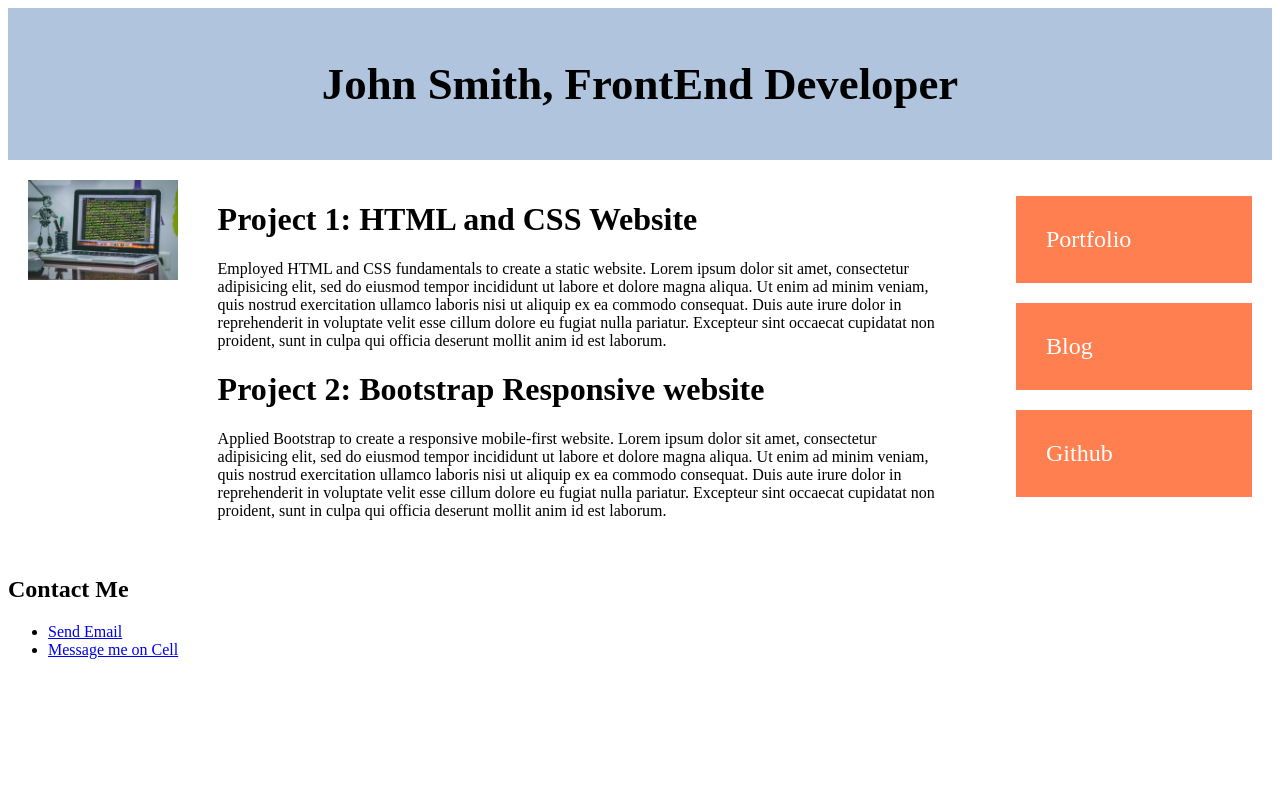
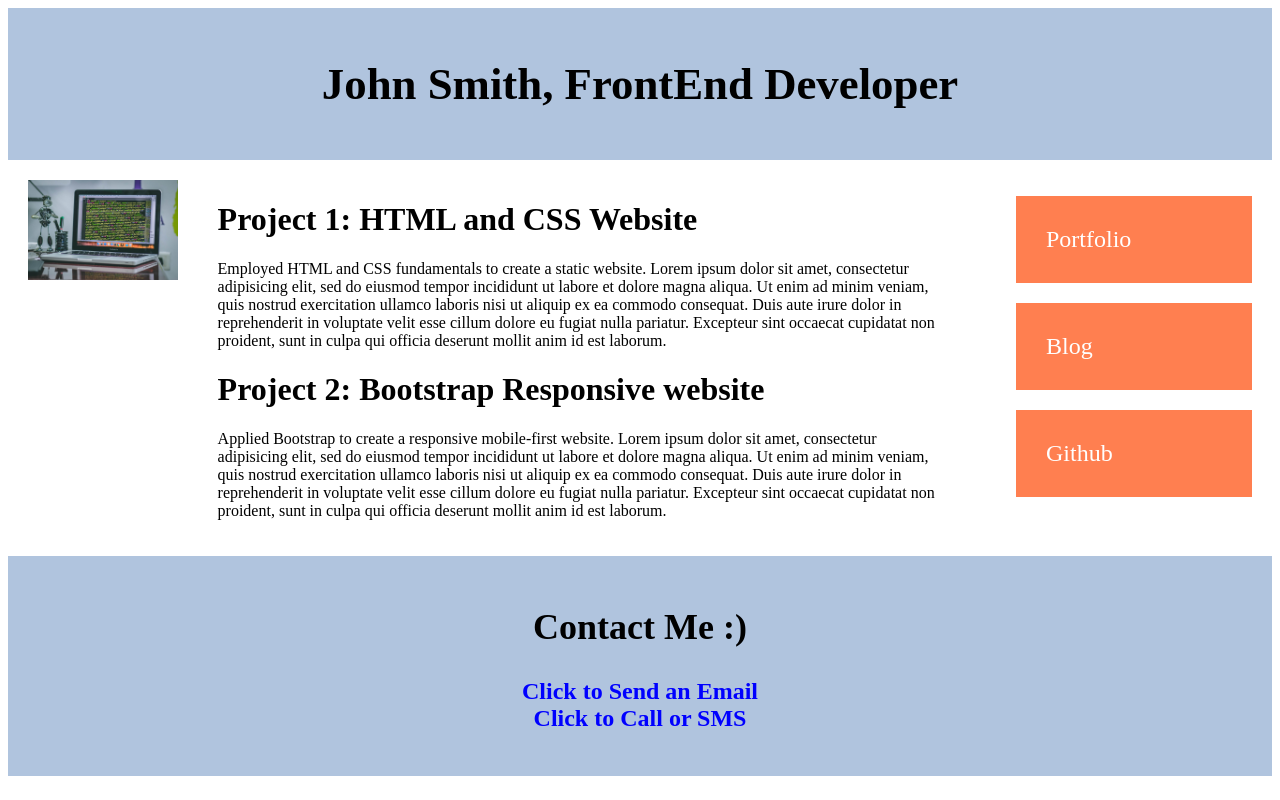
Before and after one commit to Mutuma-Gitonga/Developer-Portfolio-Site-with-CSS-Float, a plain HTML site: page static developer portfolio web layout with CSS Float.html in a window 1280 px wide. Drawn offline with Linux system fonts and the light colour scheme.

Commit message:
added footer element styles and edited its text content

```diff
--- a/static developer portfolio web layout with CSS Float.html
+++ b/static developer portfolio web layout with CSS Float.html
@@ -75,6 +75,26 @@
 			clear: both;
 			display: table;
 		}
+
+
+
+		.footer {
+			background-color: lightsteelblue;
+			padding: 20px;
+			font-size: 1.5em;
+			text-align: center;
+		}
+
+		.footer ul {
+			list-style-type: none;
+			padding: 0px;
+		}
+
+		.footer a {
+			text-decoration: none;
+			font-weight: bold;
+			color: blue;
+		}
 	</style>
 </head>
 <body>
@@ -122,11 +142,11 @@
 
 
 	<div class="footer">
-		<h2>Contact Me</h2>
+		<h2>Contact Me :)</h2>
 
 		<ul>
-			<li><a href="mailto: someone@example.com">Send Email</a></li>
-			<li><a href="tel:555779455">Message me on Cell</a></li>
+			<li><a href="mailto: someone@example.com">Click to Send an Email</a></li>
+			<li><a href="tel:555779455">Click to Call or SMS</a></li>
 		</ul>
 	</div>
 </body>
```
